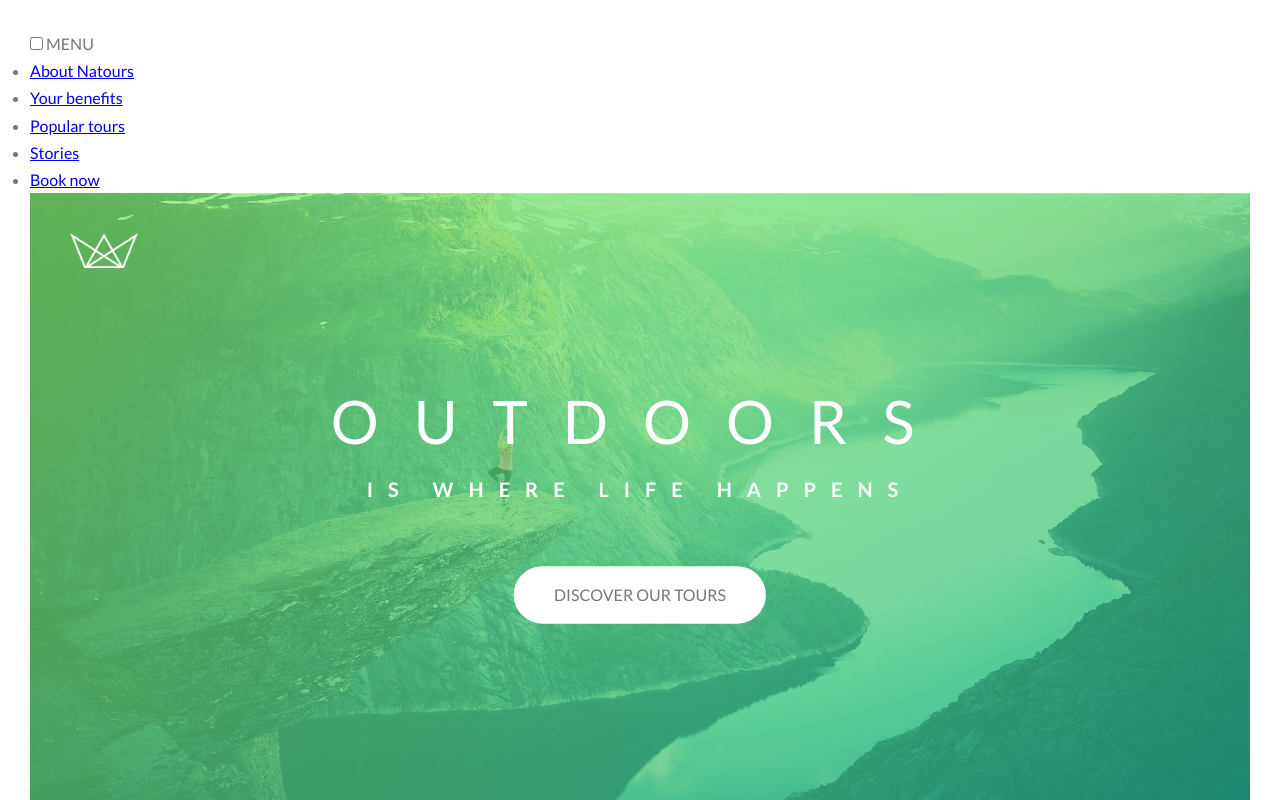
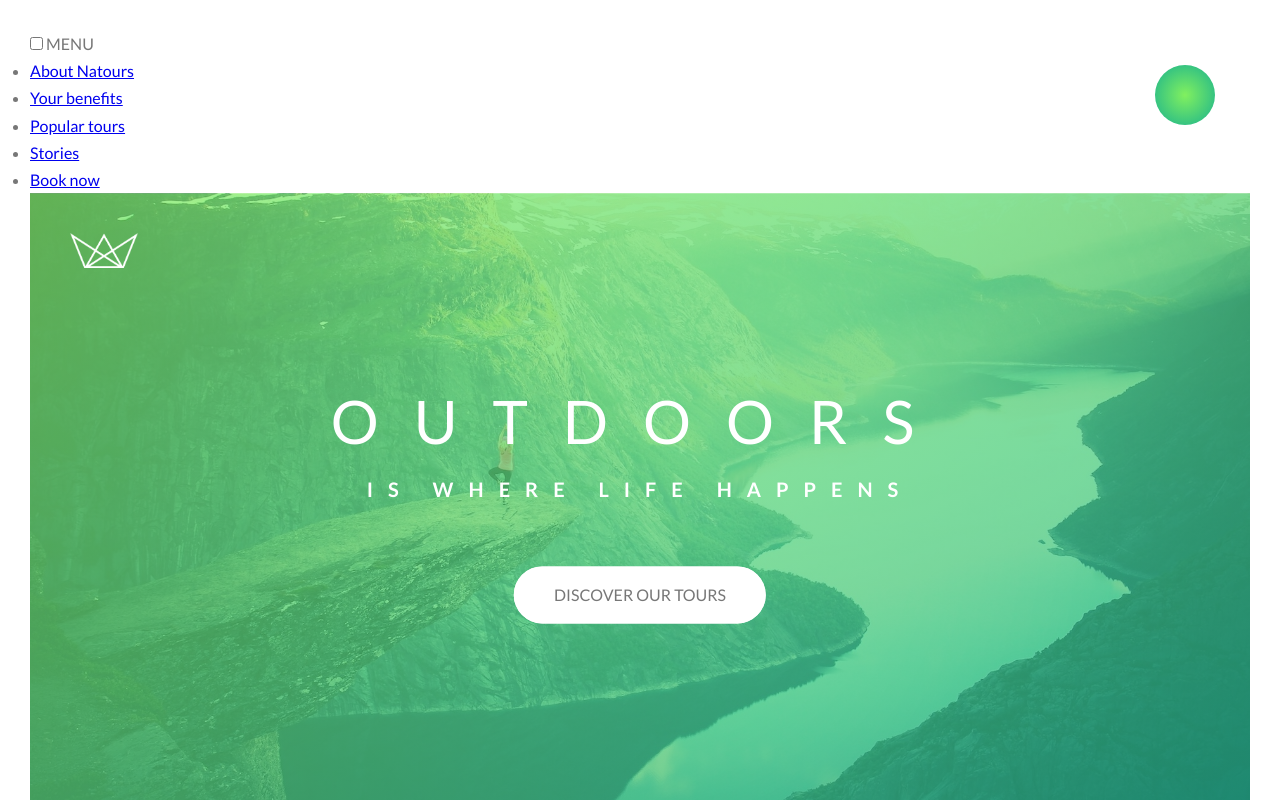
Before and after one commit to dario-piotrowicz/VueJS3-CSS_demo_Natours_website_miniproject, a Vue app: page / in a window 1280 px wide. Shown: the top 800 px of the page. Built offline with nearby package versions, Linux system fonts and the light colour scheme.

Commit message:
set the navigation component's background div basic style

```diff
--- a/src/components/Navigation.vue
+++ b/src/components/Navigation.vue
@@ -28,6 +28,22 @@
 </template>
 
 <style lang="scss" scoped>
+@import 'src/assets/styles/constants/colors.scss';
+
 .navigation {
+
+    &__background {
+        $size: 6rem;
+        $displacement: 6.5rem;
+        position: fixed;
+        top: $displacement;
+        right: $displacement;
+        height: $size;
+        width: $size;
+        border-radius: 50%;
+        background: radial-gradient($color-primary-lighter, $color-primary-darker);
+        z-index: 1000;
+    }
+
 }
 </style>
```
